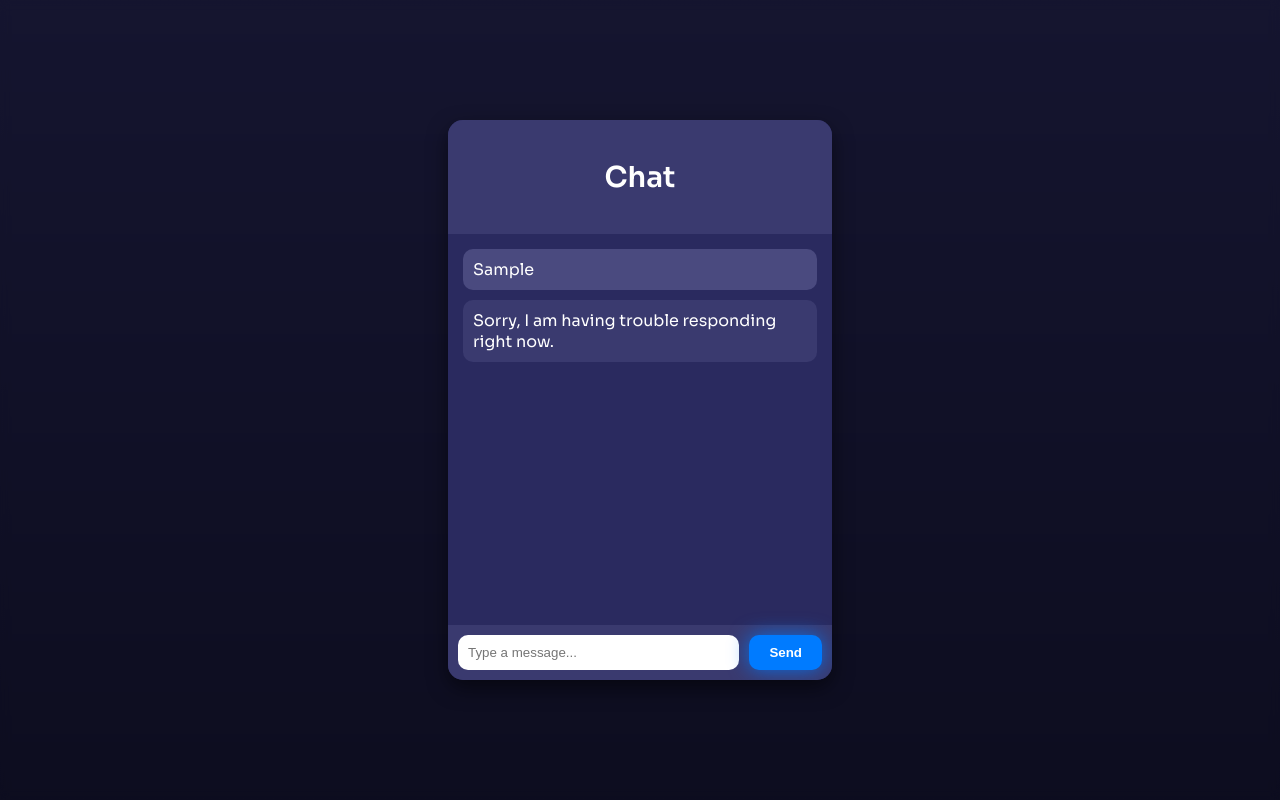
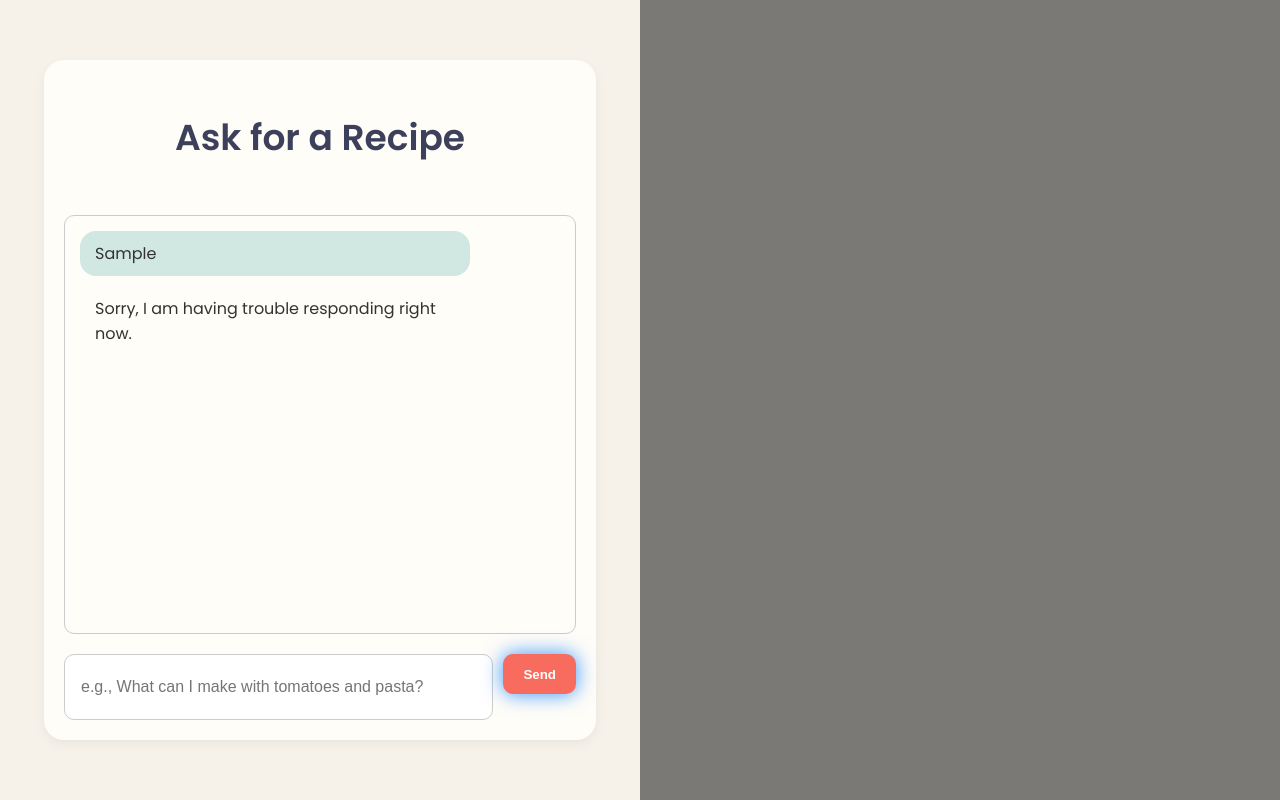
Before and after one commit to aitusb/AIHW, a website: page index.html in a window 1280 px wide. Both pictures are taken after typing "Sample" into the empty fields and a click on the button "Send". Drawn offline with Linux system fonts and the light colour scheme; no server answers.

Commit message:
Ask for a Recipe functional chatbot

```diff
--- a/index.html
+++ b/index.html
@@ -6,18 +6,22 @@
   <title>Chat Interface</title>
   <link rel="stylesheet" href="style.css">
   <link href="https://fonts.googleapis.com/css2?family=Sora:wght@400;600&display=swap" rel="stylesheet">
+  <link href="https://fonts.googleapis.com/css2?family=Poppins:wght@400;600&display=swap" rel="stylesheet">
 </head>
 <body>
   <div class="chat-overlay"></div>
   <div class="chat-container">
+    <div class="chat-card">
       <div class="chat-header">
-      <h2>Chat</h2>
+        <h2>Ask for a Recipe</h2>
       </div>
       <div id="chatMessages" class="chat-messages">
+        <!-- Chat messages will appear here -->
       </div>
       <div class="chat-footer">
-      <input id="chatInput" type="text" placeholder="Type a message..." aria-label="Type a message">
+        <input id="chatInput" type="text" placeholder="e.g., What can I make with tomatoes and pasta?" aria-label="Type a message">
         <button id="sendButton" class="cta-button">Send</button>
+      </div>
     </div>
   </div>
   <script type="module" src="script.js"></script>
--- a/package.json
+++ b/package.json
@@ -11,6 +11,7 @@
     "cors": "^2.8.5",
     "dotenv": "^16.0.0",
     "express": "^5.1.0",
-    "node-fetch": "^3.3.2"
+    "node-fetch": "^3.3.2",
+    "openai": "^4.98.0"
   }
 }
--- a/script.js
+++ b/script.js
@@ -2,6 +2,11 @@
     const chatMessages = document.getElementById('chatMessages');
     const chatInput = document.getElementById('chatInput');
     const sendButton = document.getElementById('sendButton');
+
+    if (!chatMessages || !chatInput || !sendButton) {
+        console.error('One or more required elements are missing from the DOM.');
+        return;
+    }
 
     function addMessage(content, sender) {
         const message = document.createElement('div');
@@ -38,11 +43,8 @@
         if (userMessage) {
             addMessage(userMessage, 'user');
             chatInput.value = '';
-            console.log('User message:', userMessage);
 
-            // Fetch bot response from OpenAI API
             const botResponse = await getBotResponse(userMessage);
-            console.log('Bot response:', botResponse);
             addMessage(botResponse, 'bot');
         }
     });
--- a/style.css
+++ b/style.css
@@ -1,11 +1,12 @@
 /* General Reset */
 body, html {
+  font-family: 'Poppins', sans-serif; /* Clean, readable typography */
+  background: #f6f2ea; /* Match creamy neutral background */
+  height: 100vh;
+  display: flex;
+  flex-direction: row;
   margin: 0;
   padding: 0;
-  font-family: 'Sora', sans-serif;
-  background: linear-gradient(to top, #1a1a3f, #2a2a5f); /* Slightly lighter gradient */
-  height: 100vh;
-  display: block;
 }
 
 .chat-overlay {
@@ -20,14 +21,124 @@
 }
 
 .chat-container {
+  position: absolute;
+  z-index: 2;
+  width: 50%;
+  height: 100%;
+  background: #f6f2ea;
+  display: flex;
+  justify-content: center;
+  align-items: center;
+}
+
+.chat-card {
+  width: 80%;
+  height: 80%;
+  background: #fffdf8;
+  border-radius: 20px;
+  box-shadow: 0 4px 12px rgba(0, 0, 0, 0.05);
+  display: flex;
+  flex-direction: column;
+  padding: 20px;
+}
+
+.chat-header {
+  color: #3d405b;
+  text-align: center;
+  font-size: 1.5rem;
+  font-weight: bold;
+  margin-bottom: 20px;
+}
+
+.side-container .chat-header {
+  background: #31376F; /* Updated background color for the side container headers */
+}
+
+.chat-messages {
+  flex: 1;
+  padding: 15px;
+  overflow-y: auto;
+  color: #333;
+  background: none;
+  border: 1px solid #ccc;
+  border-radius: 10px;
+}
+
+.message {
+  margin-bottom: 10px;
+  padding: 10px 15px;
+  border-radius: 16px;
+  max-width: 75%;
+  word-wrap: break-word;
+}
+
+.message.user {
+  background: #d1e8e2; /* Minty pastel */
+  color: #333; /* Dark text color */
+  align-self: flex-end;
+}
+
+.message.assistant {
+  background: #fff6e0; /* Buttery cream */
+  color: #333; /* Dark text color */
+  align-self: flex-start;
+}
+
+.chat-footer {
+  display: flex;
+  gap: 10px;
+  margin-top: 20px;
+}
+
+.chat-footer input {
+  flex: 1;
+  min-height: 40px; /* Increased height */
+  padding: 0.75rem 1rem; /* Increased padding */
+  background: #fff; /* White background */
+  border: 1px solid #ccc; /* Light border */
+  border-radius: 10px;
+  font-size: 16px; /* Increased font size */
+}
+
+.chat-footer button {
+  height: 40px; /* Match input height */
+  background: #f76c5e; /* Soft orange */
+  color: #fff; /* White text */
+  border: none;
+  border-radius: 10px;
+  padding: 0 20px;
+  cursor: pointer;
+  font-weight: bold;
+  transition: background-color 0.3s ease;
+}
+
+.chat-footer button:hover {
+  background: #f28482; /* Light coral hover */
+}
+
+.cta-button {
+  padding: 10px 20px;
+  background: #f76c5e; /* Soft orange */
+  color: #ffffff; /* White text */
+  border: none;
+  border-radius: 10px;
+  cursor: pointer;
+  font-weight: bold;
+  position: relative;
+  animation: pulse 1.5s infinite;
+}
+
+.cta-button:hover {
+  background: #f28482; /* Light coral hover */
+}
+
+.side-container {
   position: fixed;
-  width: 30%;
+  width: 20%;
   height: 70%;
-  left: 50%;
   top: 50%;
-  transform: translate(-50%, -50%);
-  max-width: none;
-  background: #2a2a5f; /* Lighter background for the chat box */
+  transform: translateY(-50%);
+  background: #272B5A; /* Updated background color for the side boxes */
   border-radius: 15px;
   box-shadow: 0 8px 20px rgba(0, 0, 0, 0.5);
   z-index: 2;
@@ -37,74 +148,101 @@
   animation: fadeIn 0.5s ease;
 }
 
-.chat-header {
-  background: #3a3a6f; /* Lighter background for the chat header */
-  padding: 15px;
-  text-align: center;
-  color: #fff;
-  font-size: 1.2rem;
-  font-weight: bold;
+.left-container {
+  left: 10%;
 }
 
-.chat-messages {
-  flex: 1;
-  padding: 15px;
-  overflow-y: auto;
-  color: #fff;
+.right-container {
+  width: 50%; /* Right container occupies 50% */
+  height: 100%; /* Full height */
+  position: absolute;
+  right: 0;
+  top: 0;
+  background: #f6f2ea; /* Creamy neutral */
+  z-index: 2; /* Ensure it is above the blurred background */
+  display: flex;
+  justify-content: center; /* Center horizontally */
+  align-items: center; /* Center vertically */
 }
 
-.message {
-  margin-bottom: 10px;
-  padding: 10px;
-  background: #3a3a6f; /* Lighter background for messages */
-  border-radius: 10px;
-  animation: slideIn 0.3s ease;
+.shopping-list-container {
+  display: flex;
+  flex-direction: column;
+  align-items: center;
+  padding: 20px;
+  gap: 15px;
+  width: 80%; /* Smaller width for the shopping list */
+  height: 80%; /* Reduced height for centering */
+  background: #fffdf8; /* Light paper tint */
+  border-radius: 20px;
+  box-shadow: 0 4px 12px rgba(0, 0, 0, 0.05);
 }
 
-.message.user {
-  background: #4a4a7f; /* Lighter background for user messages */
-  align-self: flex-end;
+.shopping-list-container h2, .shopping-list-container h3 {
+  color: #3d405b; /* Header text color */
+  text-align: center;
 }
 
-.chat-footer {
-  display: flex;
+.shopping-list-container input {
+  width: 90%;
+  max-width: 400px;
   padding: 10px;
-  background: #3a3a6f; /* Lighter background for the typing box */
+  border: 1px solid #ccc;
+  border-radius: 10px;
+  box-shadow: inset 0 2px 4px rgba(0, 0, 0, 0.1);
 }
 
-.chat-footer input {
-  flex: 1;
+.shopping-list-container button {
+  width: 90%;
+  max-width: 400px;
   padding: 10px;
-  border: none;
-  border-radius: 10px;
-  margin-right: 10px;
-  outline: none;
-}
-
-.cta-button {
-  padding: 10px 20px;
-  background: #007bff;
-  color: #fff;
+  background: #81b29a; /* Sage green */
+  color: #ffffff; /* White text */
   border: none;
   border-radius: 10px;
   cursor: pointer;
   font-weight: bold;
-  position: relative;
-  animation: pulse 1.5s infinite;
 }
 
-.cta-button:hover {
-  background: #0056b3;
+.shopping-list-container button:hover {
+  background: #6d9d89; /* Hover sage green */
+}
+
+.shopping-list-container ul {
+  width: 100%;
+  max-width: 400px;
+  list-style: none;
+  padding: 0;
+  margin: 0;
+  display: flex;
+  flex-direction: column;
+  gap: 10px;
+}
+
+.shopping-list-item {
+  display: flex;
+  justify-content: space-between;
+  align-items: center;
+  padding: 10px;
+  background: #fff;
+  border-radius: 10px;
+  box-shadow: 0 2px 5px rgba(0, 0, 0, 0.1);
+}
+
+.delete-button {
+  background: none;
+  border: none;
+  color: #ff6b6b;
+  cursor: pointer;
+  font-size: 1.2rem;
 }
 
 @keyframes fadeIn {
   from {
     opacity: 0;
-    transform: scale(0.9);
   }
   to {
     opacity: 1;
-    transform: scale(1);
   }
 }
 
```
Also changed, not shown: BusinessPlan.md (added), 1 other file. Lines whose indentation alone changed are shown as unchanged.
